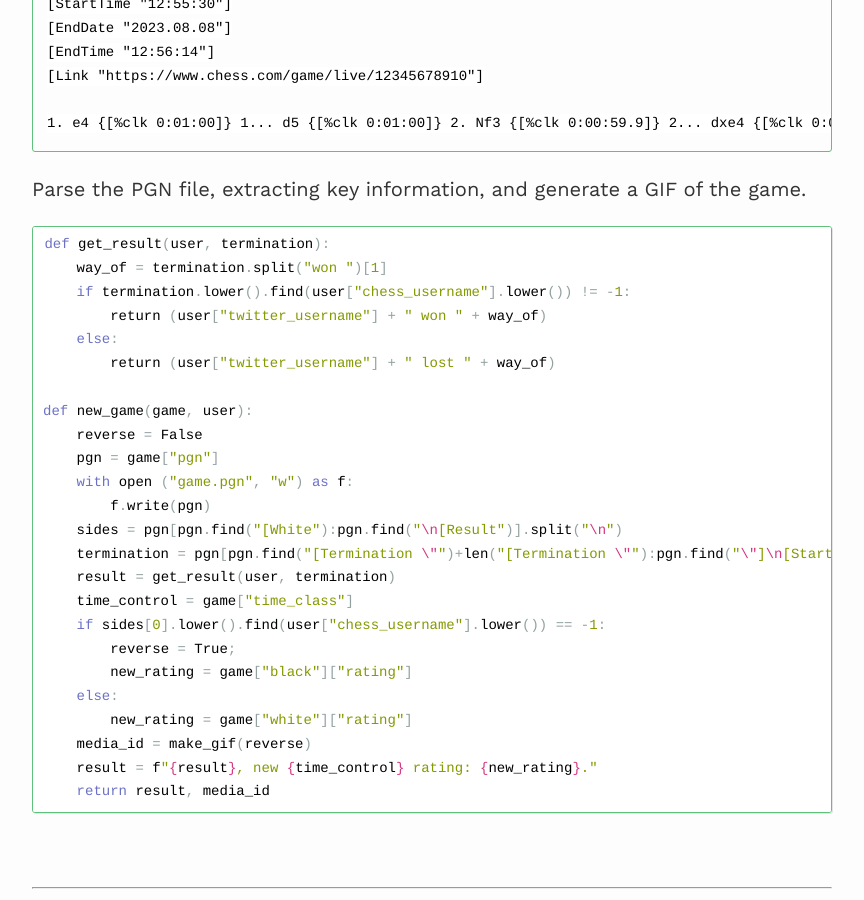
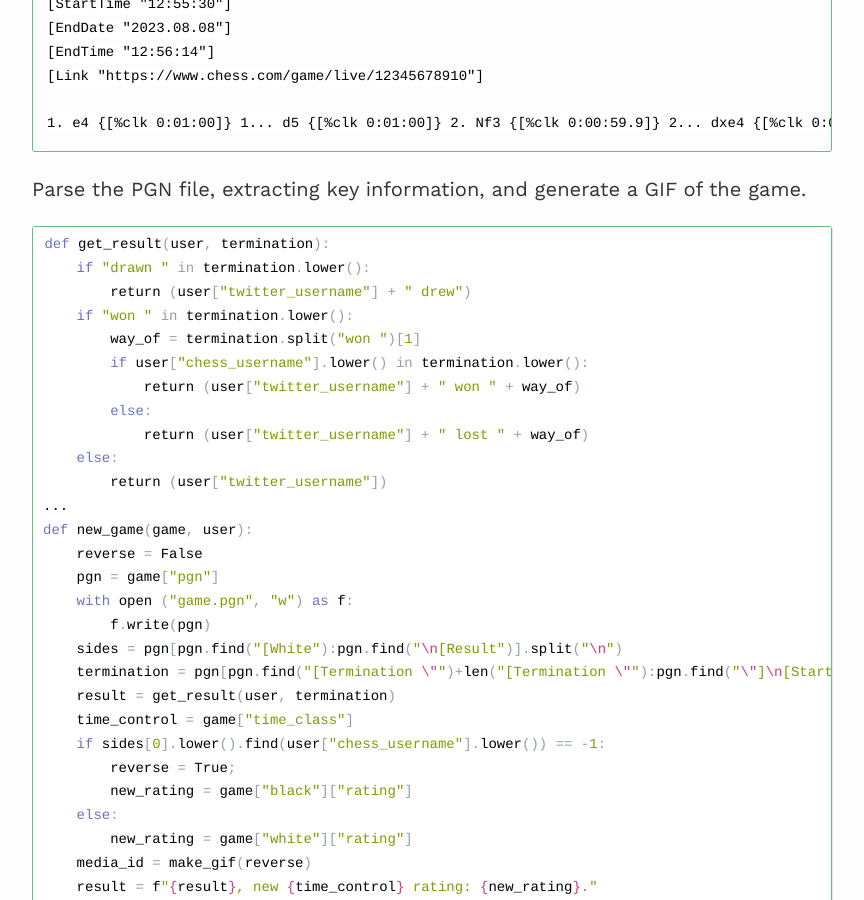
Before and after one commit to laurence-dorman/laurence-dorman.github.io, a Jekyll site: the page built from _projects/chess-twitter-bot.md, in a window 1280 px wide and 900 px high, scrolled down 4436 px. Shown: the whole window, without its empty margins (208-1072 px from the left). Built offline with Jekyll 4.4.1, drawn with Linux system fonts in a browser that asks for light colours; nearby versions of some CDN libraries.

Commit message:
update twitter bot docs

```diff
--- a/_projects/chess-twitter-bot.md
+++ b/_projects/chess-twitter-bot.md
@@ -148,12 +148,17 @@ Parse the PGN file, extracting key information, and generate a GIF of the game.
 
 ~~~python
 def get_result(user, termination):
-    way_of = termination.split("won ")[1]
-    if termination.lower().find(user["chess_username"].lower()) != -1:
-        return (user["twitter_username"] + " won " + way_of)
+    if "drawn " in termination.lower():
+        return (user["twitter_username"] + " drew")
+    if "won " in termination.lower():
+        way_of = termination.split("won ")[1]
+        if user["chess_username"].lower() in termination.lower():
+            return (user["twitter_username"] + " won " + way_of)
+        else:
+            return (user["twitter_username"] + " lost " + way_of)
     else:
-        return (user["twitter_username"] + " lost " + way_of)
-
+        return (user["twitter_username"])
+...
 def new_game(game, user):
     reverse = False
     pgn = game["pgn"]
```
